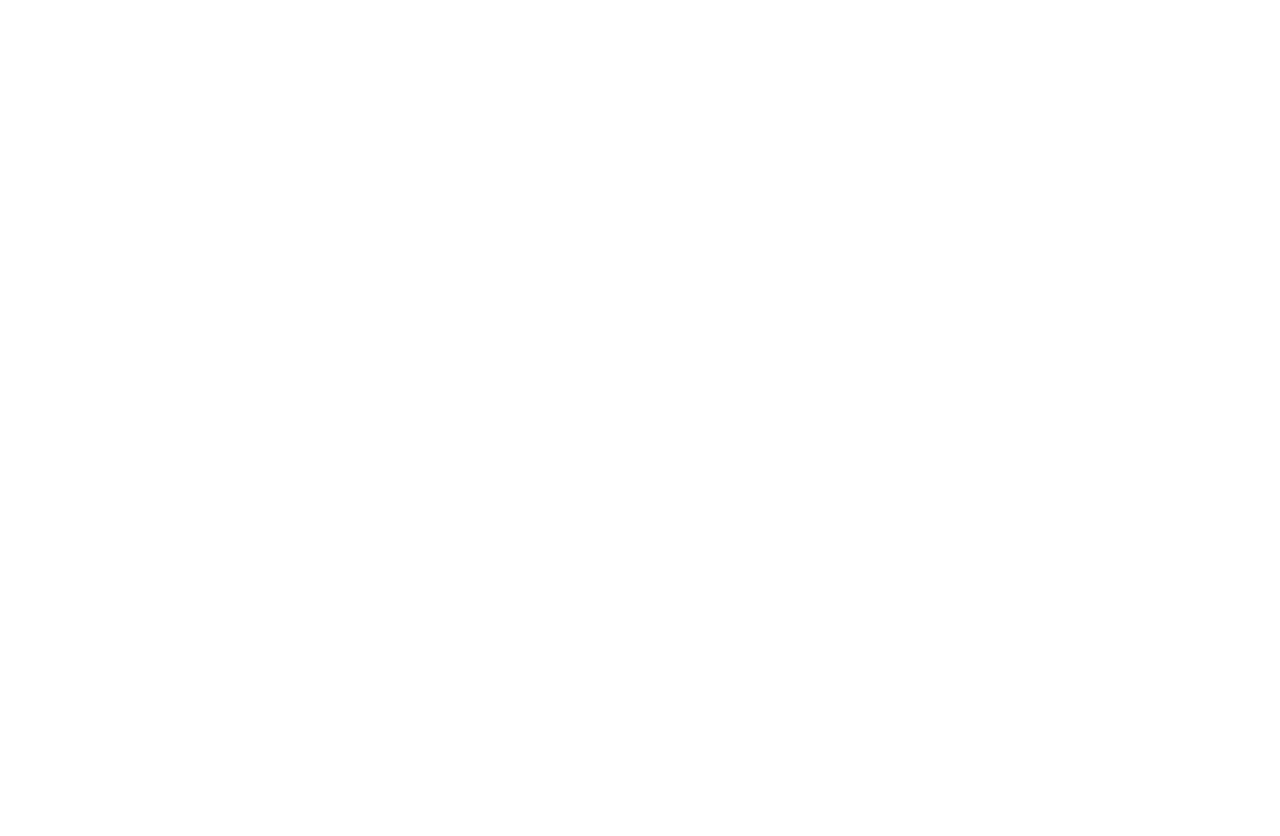
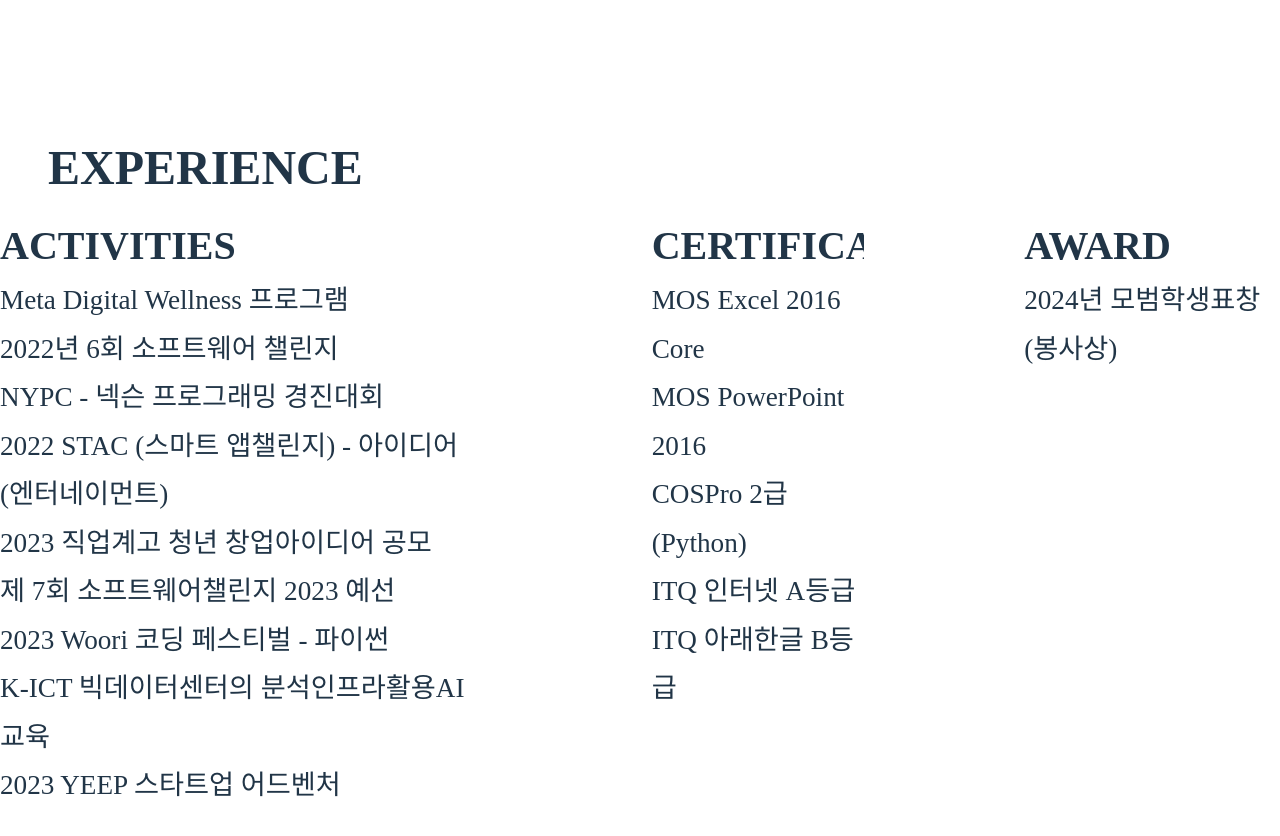
Before and after one commit to euphoria-lucy/Portfolio, a React (Vite) app: page / in a window 1280 px wide. Shown: the part 2280-3116 px from the top of the page. Before the commit the page ends 2400 px from the top, so only its background shows below. Built offline with nearby package versions, Linux system fonts and the light colour scheme; a web font is replaced by a local one.

Commit message:
활동 화면 개발

```diff
--- a/src/App.jsx
+++ b/src/App.jsx
@@ -17,7 +17,7 @@
       <Main />
       <Intro />
       <Skiils />
-      {/* <Activity /> */}
+      <Activity />
       {/* <Project /> */}
       {/* <DetailProject1 /> */}
       {/* <DetailProject2 /> */}
--- a/src/components/Activity.jsx
+++ b/src/components/Activity.jsx
@@ -2,7 +2,43 @@
 import "../scss/Activity.scss";
 
 const Activity = () => {
-  return <div>Activity</div>;
+  return (
+    <>
+      <div className="experience">EXPERIENCE</div>
+      <div className="activity">
+        <div className="activity-background">
+          <div className="activity-intro">ACTIVITIES</div>
+          <div className="activities">
+            <p>Meta Digital Wellness 프로그램</p>
+            <p>2022년 6회 소프트웨어 챌린지</p>
+            <p>NYPC - 넥슨 프로그래밍 경진대회</p>
+            <p>2022 STAC (스마트 앱챌린지) - 아이디어 (엔터네이먼트)</p>
+            <p>2023 직업계고 청년 창업아이디어 공모</p>
+            <p>제 7회 소프트웨어챌린지 2023 예선</p>
+            <p>2023 Woori 코딩 페스티벌 - 파이썬</p>
+            <p>K-ICT 빅데이터센터의 분석인프라활용AI 교육</p>
+            <p>2023 YEEP 스타트업 어드벤처</p>
+          </div>
+        </div>
+        <div className="certificate-background">
+          <div className="certificate-intro">CERTIFICATE</div>
+          <div className="certificate">
+            <p>MOS Excel 2016 Core</p>
+            <p>MOS PowerPoint 2016</p>
+            <p>COSPro 2급 (Python)</p>
+            <p>ITQ 인터넷 A등급</p>
+            <p>ITQ 아래한글 B등급</p>
+          </div>
+        </div>
+        <div className="award-background">
+          <div className="award-intro">AWARD</div>
+          <div className="award">
+            <p>2024년 모범학생표창(봉사상)</p>
+          </div>
+        </div>
+      </div>
+    </>
+  );
 };
 
 export default Activity;
--- a/src/scss/Activity.scss
+++ b/src/scss/Activity.scss
@@ -1,5 +1,44 @@
 @import "../scss/setting/font.scss";
 
-div {
+.experience {
   font-family: "SCoreDream";
+  font-weight: 900;
+  font-size: 3em;
+
+  margin-left: 1em;
+  line-height: 2;
+  // background-color: lightblue;
 }
+
+.activity {
+  // background-color: lightblue;
+  display: flex;
+  justify-content: center;
+  align-items: center;
+  gap: 10em;
+}
+
+.activity-background,
+.certificate-background,
+.award-background {
+  // background-color: lightskyblue;
+  height: 100vh;
+}
+
+.activity-intro,
+.certificate-intro,
+.award-intro {
+  font-family: "SCoreDream";
+  font-weight: 900;
+  font-size: 2.5em;
+}
+
+.activities,
+.certificate,
+.award {
+  font-family: "SCoreDream";
+  font-weight: 500;
+  font-size: 1.7em;
+  line-height: 1.785;
+  // margin-left: 0.6em;
+}
```
